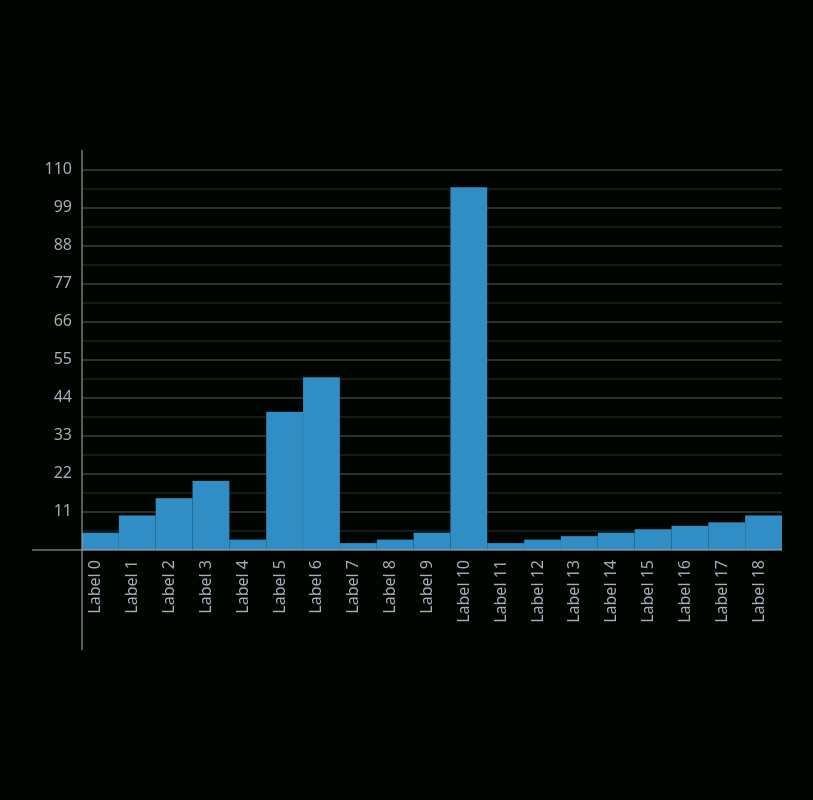
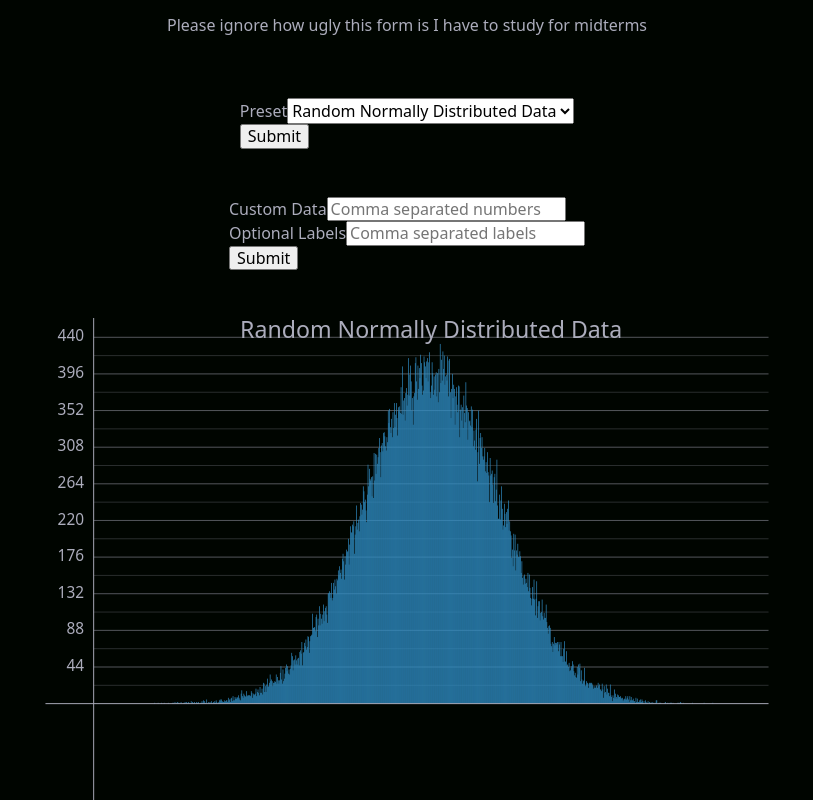
Before and after one commit to Luke-zhang-04/jitto-challenge, a React (Vite) app: page / in a window 1280 px wide. Shown: the whole page, without its empty margins (233-1046 px from the left). Built offline with nearby package versions, Linux system fonts and the light colour scheme.

Commit message:
feat: add datasets and custom data

```diff
--- a/src/App.module.scss
+++ b/src/App.module.scss
@@ -3,4 +3,6 @@
   align-items: center;
   justify-content: center;
   height: 100vh;
+  gap: 3rem;
+  flex-direction: column;
 }
--- a/src/App.tsx
+++ b/src/App.tsx
@@ -1,13 +1,150 @@
 import {BarGraph} from "./components/bar-graph"
 import styles from "./App.module.scss"
+import {useState} from "react"
 
-const data = [5, 10, 15, 20, 3, 40, 50, 2, 3, 5, 105, 2, 3, 4, 5, 6, 7, 8, 10]
+/**
+ * Standard Normal variate using Box-Muller transform.
+ * https://stackoverflow.com/a/36481059/12370337
+ */
+const randnBM = (): number => {
+    let u = 0
+    let v = 0
+
+    while (u === 0) u = Math.random() // Converting [0,1) to (0,1)
+    while (v === 0) v = Math.random()
+
+    let num = Math.sqrt(-2.0 * Math.log(u)) * Math.cos(2.0 * Math.PI * v)
+    num = num / 10.0 + 0.5 // Translate to 0 -> 1
+
+    if (num > 1 || num < 0) return randnBM() // resample between 0 and 1
+
+    return num
+}
+
+const presetData: {
+    [key: string]: () => {
+        data: number[]
+        labels?: string[]
+        title?: string
+    }
+} = {
+    // https://seattlecentral.edu/qelp/sets/057/057.html
+    normal: () => ({
+        data: [2, 4, 10, 15, 19, 19, 15, 10, 4, 2],
+        labels: [
+            "36-38",
+            "38-40",
+            "40-42",
+            "42-44",
+            "44-46",
+            "46-48",
+            "48-50",
+            "50-52",
+            "52-54",
+            "54-56",
+        ],
+        title: "Normally Distributed Housefly Wing Lengths",
+    }),
+    ece106: () => ({
+        data: [3, 0, 0, 0, 0, 0, 2, 2, 4, 14, 18, 31, 35, 30, 29, 32, 23, 17, 12, 4, 0],
+        labels: Array(20)
+            .fill(undefined)
+            .map((_, index) => `${index * 5}%`),
+        title: "ECE 106 Spring 2023 Final Exam Score Distribution",
+    }),
+    rand: () => ({
+        data: Array(1_000)
+            .fill(undefined)
+            .map(() => Math.random() * 1000),
+        title: "Random Data",
+    }),
+    randNormal: () => {
+        // Fill with data from 0-1
+        const rawData = Array(100_000)
+            .fill(undefined)
+            .map(() => randnBM())
+        const ranges = 1000
+        const occurences = Array(ranges).fill(0)
+
+        // Add data for occurences of each range
+        for (const data of rawData) {
+            occurences[Math.round(data * ranges)]++
+        }
+
+        return {
+            data: occurences,
+            title: "Random Normally Distributed Data",
+        }
+    },
+}
 
 export const App: React.FC = () => {
+    const [preset, setPreset] = useState("randNormal")
+    const [customData, setCustomData] = useState("")
+    const [customLabels, setCustomLabels] = useState("")
+    const [data, setData] = useState(presetData.randNormal())
+
     return (
-        <div className={styles.contentContainer}>
-            <BarGraph data={data} labels={data.map((_, index) => `Label ${index}`)} />
-        </div>
+        <>
+            <div className={styles.contentContainer}>
+                <p>Please ignore how ugly this form is I have to study for midterms</p>
+                <form
+                    onSubmit={(event) => {
+                        event.preventDefault()
+                        setData(presetData[preset]())
+                    }}
+                >
+                    <label htmlFor="presets">Preset</label>
+                    <select
+                        name="presets"
+                        id="presets"
+                        onChange={(event) => {
+                            setPreset(event.target.value)
+                        }}
+                    >
+                        <option value="randNormal">Random Normally Distributed Data</option>
+                        <option value="normal">Normal/Gaussian Distribution</option>
+                        <option value="ece106">ECE 106 Final Grade Distribution</option>
+                        <option value="rand">Random Data</option>
+                    </select>
+                    <br />
+                    <button type="submit">Submit</button>
+                </form>
+                <form
+                    onSubmit={(event) => {
+                        event.preventDefault()
+                        setData({
+                            data: customData.split(",").map((str) => {
+                                const num = Number(str)
+
+                                return isNaN(num) ? 0 : num
+                            }),
+                            labels: customLabels ? customLabels.split(",") : undefined,
+                            title: "Custom Data",
+                        })
+                    }}
+                >
+                    <label htmlFor="data">Custom Data</label>
+                    <input
+                        name="data"
+                        id="data"
+                        placeholder="Comma separated numbers"
+                        onChange={(event) => setCustomData(event.target.value)}
+                    ></input>
+                    <br />
+                    <label htmlFor="labels">Optional Labels</label>
+                    <input
+                        name="labels"
+                        id="labels"
+                        placeholder="Comma separated labels"
+                        onChange={(event) => setCustomLabels(event.target.value)}
+                    ></input>
+                    <br />
+                    <button type="submit">Submit</button>
+                </form>
+                <BarGraph title={data.title} data={data.data} labels={data.labels} />
+            </div>
+        </>
     )
 }
 
--- a/src/components/bar-graph/bar.tsx
+++ b/src/components/bar-graph/bar.tsx
@@ -12,7 +12,6 @@ export interface BarProps {
     barWidth: number
     dataLength: number
     index: number
-    key: string
 }
 
 export const Bar: React.FC<BarProps> = ({
@@ -27,7 +26,6 @@ export const Bar: React.FC<BarProps> = ({
     barWidth,
     dataLength,
     index,
-    key,
 }) => {
     const barHeight = (height - yAxisPadding - topPadding) * (value / max)
     const barX =
@@ -35,7 +33,6 @@ export const Bar: React.FC<BarProps> = ({
 
     return (
         <rect
-            key={key}
             x={barX}
             y={height - barHeight - yAxisPadding}
             width={barWidth}
--- a/src/components/bar-graph/index.module.scss
+++ b/src/components/bar-graph/index.module.scss
@@ -19,3 +19,8 @@
 .axisLabel {
   fill: variables.$foreground-color;
 }
+
+.title {
+  fill: variables.$foreground-color;
+  font-size: 1.5rem;
+}
--- a/src/components/bar-graph/index.tsx
+++ b/src/components/bar-graph/index.tsx
@@ -7,6 +7,7 @@ import {XAxisLabels} from "./xAxisLabels"
 export interface BarGraphProps {
     data: number[]
     labels?: string[]
+    title?: string
 }
 
 // There are probably better ways to pick a tick range, but for the purposes of this challenge, this will suffice
@@ -27,13 +28,13 @@ const yAxisPadding = 100
 const topPadding = 20
 const labelAxisPadding = 10
 
-export const BarGraph: React.FC<BarGraphProps> = ({data, labels: xLabels}) => {
+export const BarGraph: React.FC<BarGraphProps> = ({data, labels: xLabels, title}) => {
     const dataMax = Math.max(...data)
     const graphMax = getMaxForYAxis(dataMax)
     const barSpacing = (() => {
         const spacing = (width - xAxisPadding) / (data.length + 1) / data.length
 
-        return spacing < 5 ? 0 : spacing
+        return spacing < 1 ? 0 : spacing
     })()
     const barWidth = (width - xAxisPadding - barSpacing) / data.length - barSpacing
     const yLabelCount = 10
@@ -104,6 +105,17 @@ export const BarGraph: React.FC<BarGraphProps> = ({data, labels: xLabels}) => {
                 y2={height - yAxisPadding}
                 className={styles.axis}
             ></line>
+            {title ? (
+                <text
+                    x={xAxisPadding + (width - xAxisPadding) / 2}
+                    y={0}
+                    className={styles.title}
+                    textAnchor="middle"
+                    dominantBaseline="hanging"
+                >
+                    {title}
+                </text>
+            ) : null}
         </svg>
     )
 }
--- a/src/components/bar-graph/xAxisLabels.tsx
+++ b/src/components/bar-graph/xAxisLabels.tsx
@@ -9,7 +9,6 @@ export interface XAxisLabelsProps {
     canvasHeight: number
     dataLength: number
     index: number
-    key: string
     label: string
     labelAxisPadding: number
 }
@@ -23,25 +22,24 @@ export const XAxisLabels: React.FC<XAxisLabelsProps> = ({
     barWidth,
     index,
     dataLength,
-    key,
     label,
     labelAxisPadding,
 }) => {
+    const shouldRotate = width / dataLength < label.length * 12
+    const labelY = height - yAxisPadding + labelAxisPadding + (shouldRotate ? 0 : labelAxisPadding)
     const labelX =
         xAxisPadding +
         barSpacing +
-        barWidth / 2 +
+        (shouldRotate ? barWidth / 2 : 0) +
         ((width - xAxisPadding - barSpacing) / dataLength) * index
-    const labelY = height - yAxisPadding + labelAxisPadding
 
     return (
         <text
-            key={key}
             className={styles.axisLabel}
-            textAnchor="end"
+            textAnchor={shouldRotate ? "end" : "start"}
             x={labelX}
             y={labelY}
-            transform={`rotate(270, ${labelX}, ${labelY})`}
+            transform={shouldRotate ? `rotate(270, ${labelX}, ${labelY})` : undefined}
         >
             {label}
         </text>
--- a/src/components/bar-graph/yAxisLabels.tsx
+++ b/src/components/bar-graph/yAxisLabels.tsx
@@ -10,7 +10,6 @@ export interface YAxisLabelsProps {
     index: number
     label: number
     labelAxisPadding: number
-    key: string
 }
 
 export const YAxisLabels: React.FC<YAxisLabelsProps> = ({
@@ -22,12 +21,11 @@ export const YAxisLabels: React.FC<YAxisLabelsProps> = ({
     index,
     labelAxisPadding,
     label,
-    key,
 }) => {
     const labelY = height - yAxisPadding - yLabelSpacing * (1 + index)
 
     return (
-        <React.Fragment key={key}>
+        <React.Fragment>
             <text
                 className={styles.axisLabel}
                 textAnchor="end"
```
